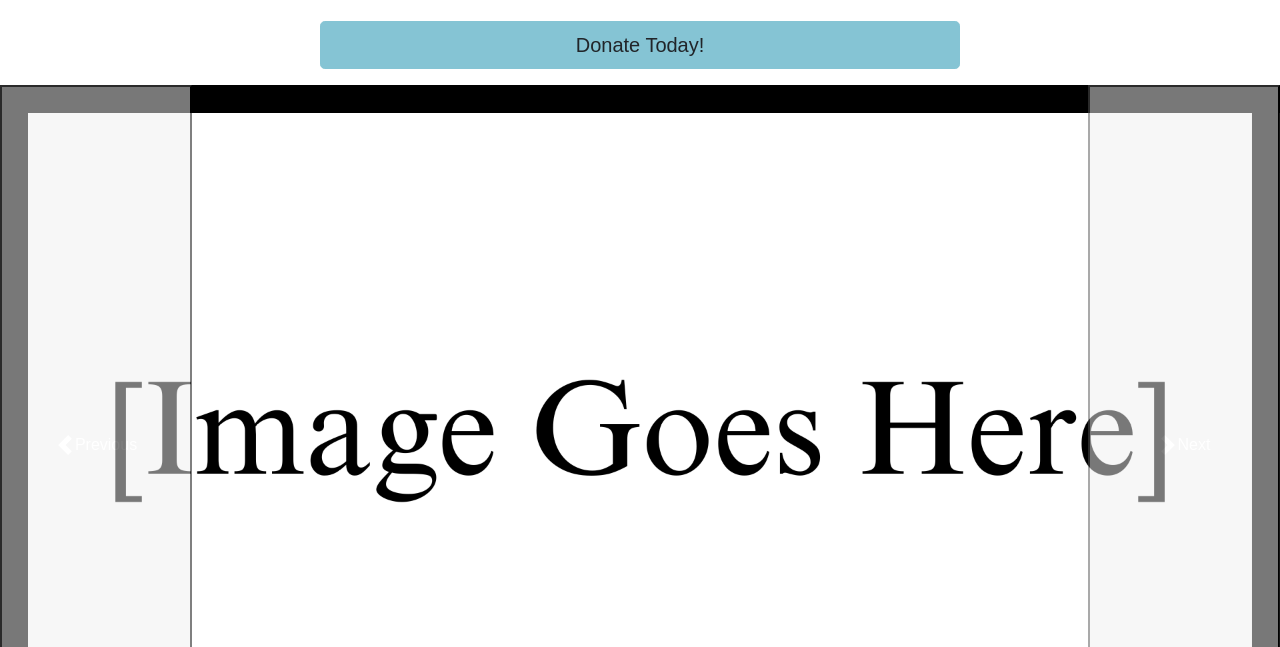
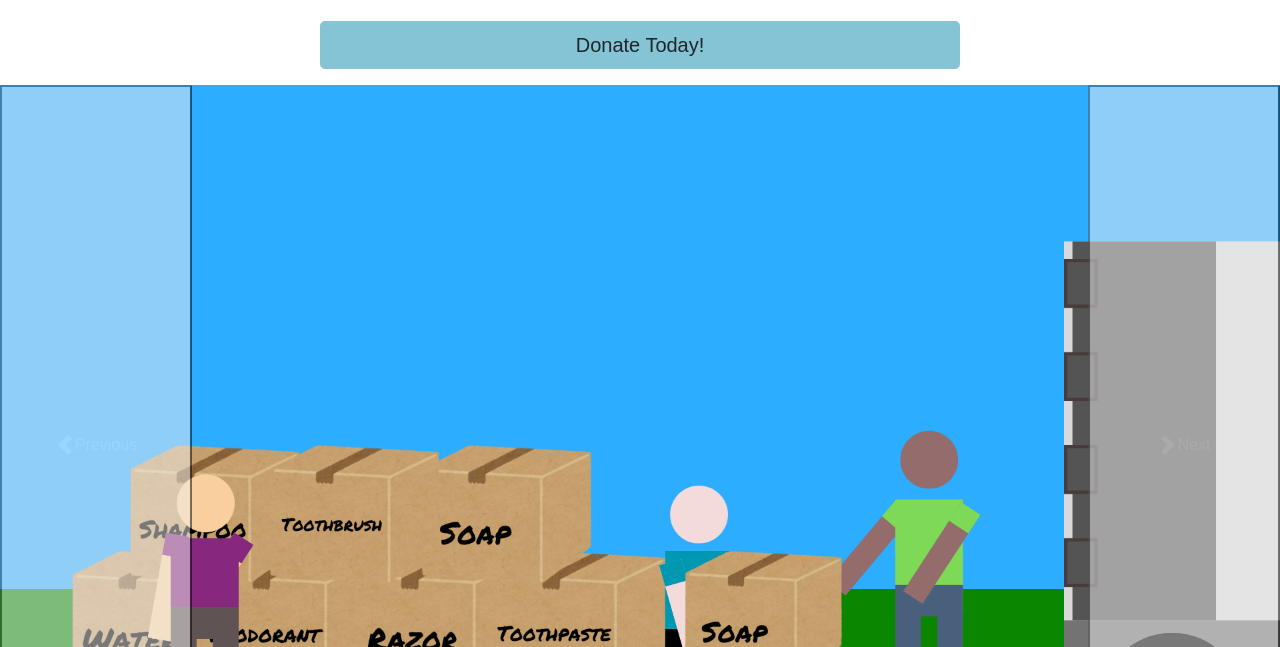
Before and after one commit to STEAM-Center-NYC/streamline-news, a plain HTML site: page charity.html in a window 1280 px wide. Shown: the part 153-800 px from the top of the page. Drawn offline with nearby package versions, Linux system fonts and the light colour scheme.

Commit message:
Added images to carousel

```diff
--- a/charity.html
+++ b/charity.html
@@ -33,13 +33,13 @@
     <div id="carouselExample" class="carousel slide">
         <div class="carousel-inner">
           <div class="carousel-item active">
-            <img src="images/PHimage.png" class="d-block w-100" alt="Image 1">
+            <img src="images/Care Water Delivery.png" class="d-block w-100" alt="Workers packing donations into a truck">
           </div>
           <div class="carousel-item">
-            <img src="images/PHimage.png" class="d-block w-100" alt="Image 2">
+            <img src="images/Care Water Giving Out.png" class="d-block w-100" alt="Volunteers handing out donations to people">
           </div>
           <div class="carousel-item">
-            <img src="images/PHimage.png" class="d-block w-100" alt="Image 3">
+            <img src="images/Care Water Holding Hand.png" class="d-block w-100" alt="Image 3">
           </div>
         </div>
         <button class="carousel-control-prev" type="button" data-bs-target="#carouselExample" data-bs-slide="prev">
```
Also changed, not shown: images/Care Water Delivery.png (added), images/Care Water Giving Out.png (added), images/Care Water Holding Hand.png (added), images/Care Water Photo 1.png (added).
